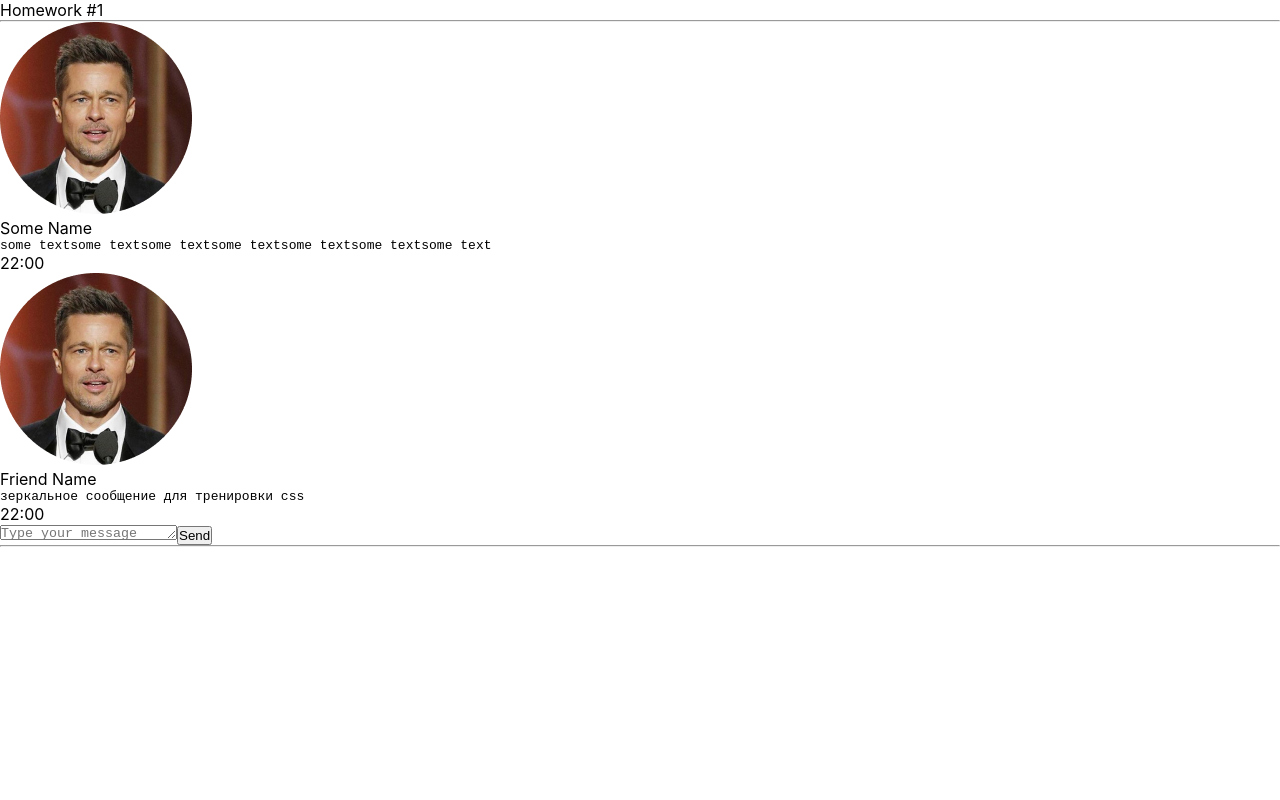
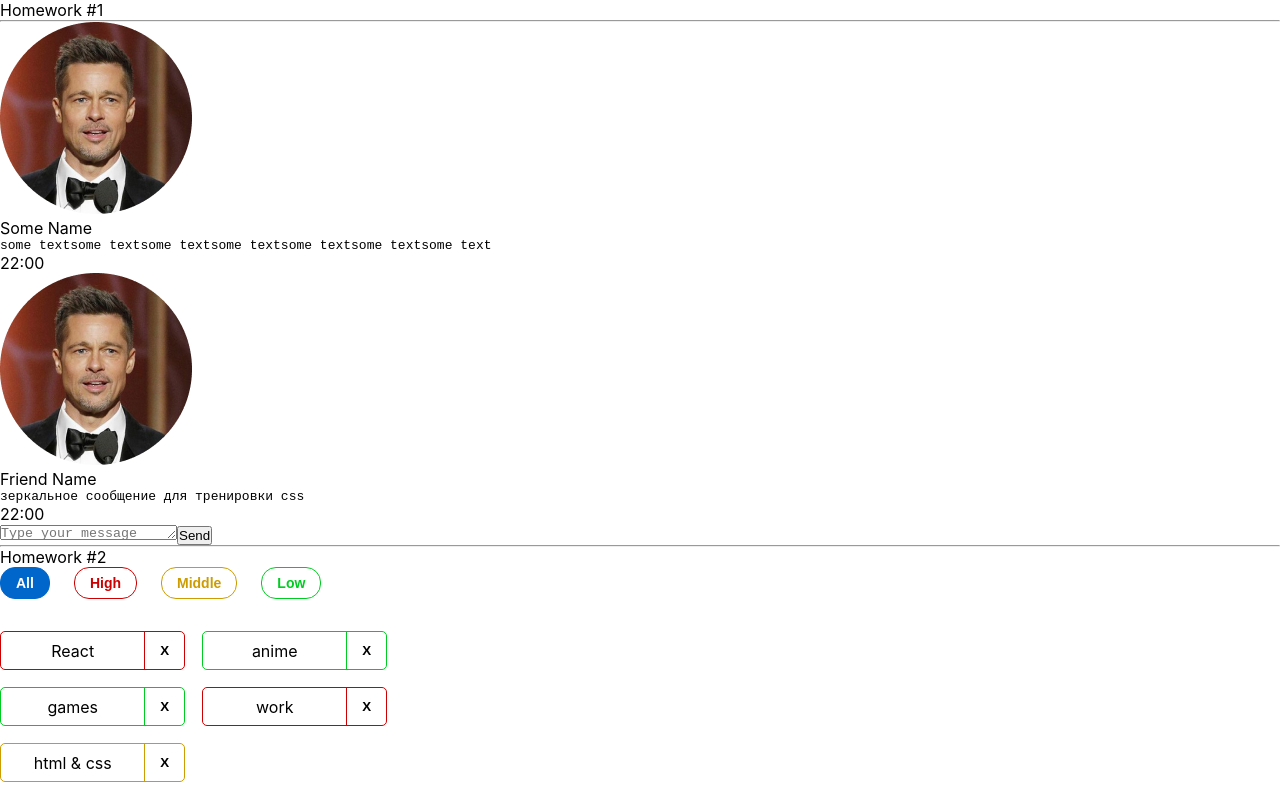
Before and after one commit to Leskevich/hws2, a React (Create React App) app: page / in a window 1280 px wide. Built offline with nearby package versions, Linux system fonts and the light colour scheme.

Commit message:
homeWork-hw2(1-5)

```diff
--- a/src/s1-main/App.tsx
+++ b/src/s1-main/App.tsx
@@ -1,13 +1,13 @@
 import React from 'react'
 import s from './App.module.css'
 import HW1 from '../s2-homeworks/hw01/HW1'
+import HW2 from "../s2-homeworks/hw02/HW2";
 
 function App() {
     return (
         <div className={s.App}>
             <HW1/>
-            {/*раскомментировать по ходу выполнения*/}
-            {/*<HW2/>*/}
+            <HW2/>
             {/*<HW3/>*/}
             {/*<HW4/>*/}
 
--- a/src/s2-homeworks/hw01/friend-message/FriendMessage.tsx
+++ b/src/s2-homeworks/hw01/friend-message/FriendMessage.tsx
@@ -3,8 +3,8 @@
 import {MessageType} from "../HW1";
 
 // создать тип вместо any и отобразить приходящие данные
-type FriendMessageType={
-    message:MessageType
+type FriendMessageType = {
+    message: MessageType
 }
 const FriendMessage = ({message}: FriendMessageType) => {
     return (
@@ -15,9 +15,8 @@
             <div className={s.friendImageAndText}>
                 <img
                     id={'hw1-friend-avatar-' + message.id}
-                    // создаёт студент
-
                     src={message.user.avatar}
+                    alt={'avatar'}
                 />
                 <div className={s.friendText}>
                     <div
@@ -25,7 +24,6 @@
                         className={s.friendName}
                     >
                         {/*создаёт студент*/}
-
                         {message.user.name}
                     </div>
                     <pre
@@ -33,8 +31,6 @@
                         className={s.friendMessageText}
                     >
                         {message.message.text}
-
-                        {/**/}
                     </pre>
                 </div>
             </div>
@@ -44,7 +40,6 @@
             >
                 {message.message.time}
 
-                {/**/}
             </div>
         </div>
     )
--- a/src/s2-homeworks/hw02/HW2.tsx
+++ b/src/s2-homeworks/hw02/HW2.tsx
@@ -3,30 +3,30 @@
 import s2 from '../../s1-main/App.module.css'
 
 /*
-* 1 - описать типы AffairPriorityType, AffairType
-* 2 - указать нужный тип для defaultAffairs
-* 3 - дописать типы и логику функции filterAffairs и проверить её тестами
-* 4 - выполнить пункт 3 для функции deleteAffair
-* 5 - указать нужный тип в useState с affairs
-* 6 - дописать тип и логику функции deleteAffairCallback
-* 7 - в файле Affairs.tsx дописать типизацию пропсов
-* 8 - в файле Affairs.tsx дописать логику функций setAll, setHigh, setMiddle, setLow
-* 9 - в файле Affair.tsx дописать типизацию пропсов
-* 10 - в файле Affair.tsx дописать функции deleteCallback и использовать
-* 11 - в файле Affair.tsx отобразить приходящие данные
+* 1 - +описать типы AffairPriorityType, AffairType
+* 2 - +указать нужный тип для defaultAffairs
+* 3 - +дописать типы и логику функции filterAffairs и проверить её тестами+
+* 4 - +выполнить пункт 3 для функции deleteAffair
+* 5 - +указать нужный тип в useState с affairs
+* 6 - +дописать тип и логику функции deleteAffairCallback
+* 7 - +в файле Affairs.tsx дописать типизацию пропсов
+* 8 - +в файле Affairs.tsx дописать логику функций setAll, setHigh, setMiddle, setLow
+* 9 - +в файле Affair.tsx дописать типизацию пропсов
+* 10 - +в файле Affair.tsx дописать функции deleteCallback и использовать
+* 11 - +в файле Affair.tsx отобразить приходящие данные
 * */
 
 // types
-export type AffairPriorityType = any // need to fix any
+export type AffairPriorityType = 'high' | 'low' | 'middle' // need to fix any
 export type AffairType = {
-    _id: any // need to fix any
-    name: any // need to fix any
+    _id: number // need to fix any
+    name: string // need to fix any
     priority: AffairPriorityType
 }
 export type FilterType = 'all' | AffairPriorityType
 
 // constants
-const defaultAffairs: any = [ // need to fix any
+const defaultAffairs: AffairType[] = [ // need to fix any
     {_id: 1, name: 'React', priority: 'high'}, // студенты могут изменить содержимое name и количество элементов в массиве, ...priority не менять!
     {_id: 2, name: 'anime', priority: 'low'},
     {_id: 3, name: 'games', priority: 'low'},
@@ -35,22 +35,29 @@
 ]
 
 // pure helper functions
-export const filterAffairs = (affairs: any, filter: any): any => { // need to fix any
-
-
+export const filterAffairs = (affairs: Array<AffairType>, filter: FilterType): Array<AffairType> => { // need to fix any
+    switch (filter) {
+        case 'low':
+            return affairs.filter((el) => el.priority === 'low')
+        case 'high':
+            return affairs.filter((el) => el.priority === 'high')
+        case 'middle':
+            return affairs.filter((el) => el.priority === 'middle')
+    }
     return affairs // need to fix
 }
-export const deleteAffair = (affairs: any, _id: any): any => { // need to fix any
+export const deleteAffair = (affairs: Array<AffairType>, _id: number): Array<AffairType> => { // need to fix any
 
-    return affairs // need to fix
+    return affairs.filter(el=>el._id!==_id) // need to fix
 }
 
 function HW2() {
-    const [affairs, setAffairs] = useState<any>(defaultAffairs) // need to fix any
+    const [affairs, setAffairs] = useState<AffairType[]>(defaultAffairs) // need to fix any
     const [filter, setFilter] = useState<FilterType>('all')
 
     const filteredAffairs = filterAffairs(affairs, filter)
-    const deleteAffairCallback = (_id: any) => { // need to fix any
+    const deleteAffairCallback = (_id: number) => { // need to fix any
+        deleteAffair(affairs,_id)
         // need to fix
     }
 
--- a/src/s2-homeworks/hw02/affairs/Affairs.tsx
+++ b/src/s2-homeworks/hw02/affairs/Affairs.tsx
@@ -4,23 +4,27 @@
 import s from './Affairs.module.css'
 
 type AffairsPropsType = {
-    data: any // need to fix any
-    setFilter: any
-    deleteAffairCallback: any
+    data: Array<AffairType> // need to fix any
+    setFilter: (filter:FilterType)=>void
+    deleteAffairCallback: (id:number)=>void
     filter: FilterType
 }
 
 function Affairs(props: AffairsPropsType) {
     const setAll = () => {
+        props.setFilter('all')
         // need to fix
     }
     const setHigh = () => {
+        props.setFilter('high')
         // need to fix
     }
     const setMiddle = () => {
+        props.setFilter('middle')
         // need to fix
     }
     const setLow = () => {
+        props.setFilter('low')
         // need to fix
     }
 
--- a/src/s2-homeworks/hw02/affairs/affair/Affair.tsx
+++ b/src/s2-homeworks/hw02/affairs/affair/Affair.tsx
@@ -6,11 +6,12 @@
 type AffairPropsType = {
     // key не нужно типизировать
     affair: AffairType
-    deleteAffairCallback: any // need to fix any
+    deleteAffairCallback: (id:number)=>void // need to fix any
 }
 
 function Affair(props: AffairPropsType) {
     const deleteCallback = () => {
+        props.deleteAffairCallback(props.affair._id)
         // need to fix
     }
 
@@ -25,18 +26,19 @@
         >
             <div id={'hw2-name-' + props.affair._id} className={nameClass}>
                 {/*создаёт студент*/}
-
+                {props.affair.name}
                 {/**/}
             </div>
             <div id={'hw2-priority-' + props.affair._id} hidden>
                 {/*создаёт студент*/}
-
+                {props.affair.priority}
                 {/**/}
             </div>
 
             <button
                 id={'hw2-button-delete-' + props.affair._id}
                 className={buttonClass}
+                onClick={deleteCallback}
                 // need to fix
 
             >
```
